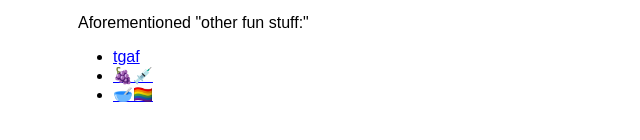
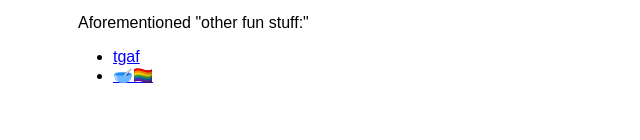
Before and after one commit to zphixon/zphixon.github.io, a plain HTML site: page old_index/index.html in a window 1280 px wide. Shown: the part 326-466 px from the top of the page, without its empty margins (0-640 px from the left). Drawn offline with Linux system fonts and the light colour scheme.

Commit message:
Update index.html

```diff
--- a/old_index/index.html
+++ b/old_index/index.html
@@ -102,7 +102,7 @@
     </p>
     <ul style="padding-left: 75px;">
       <li><a href="https://gang-and-friends.com/">tgaf</a></li>
-      <li><a href="https://grape.surgery/">🍇💉</a></li>
+      <!-- <li><a href="https://grape.surgery/">🍇💉</a></li> -->
       <li><a href="https://oatmeal.gay/">🥣🏳️‍🌈</a></li>
     </ul>
   </body>
```
